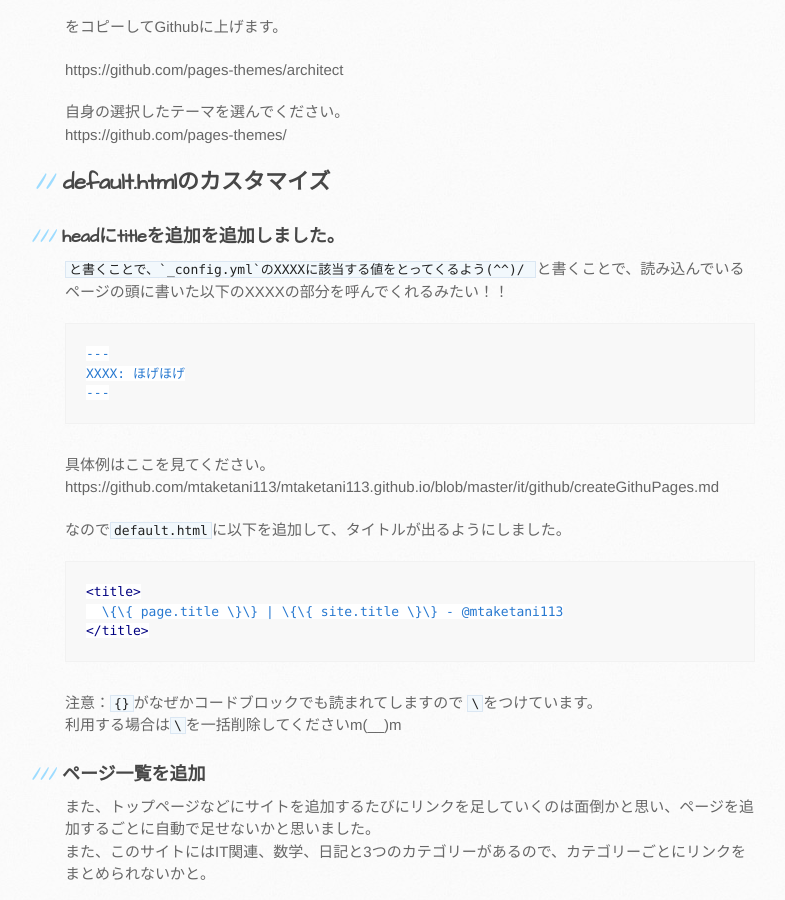
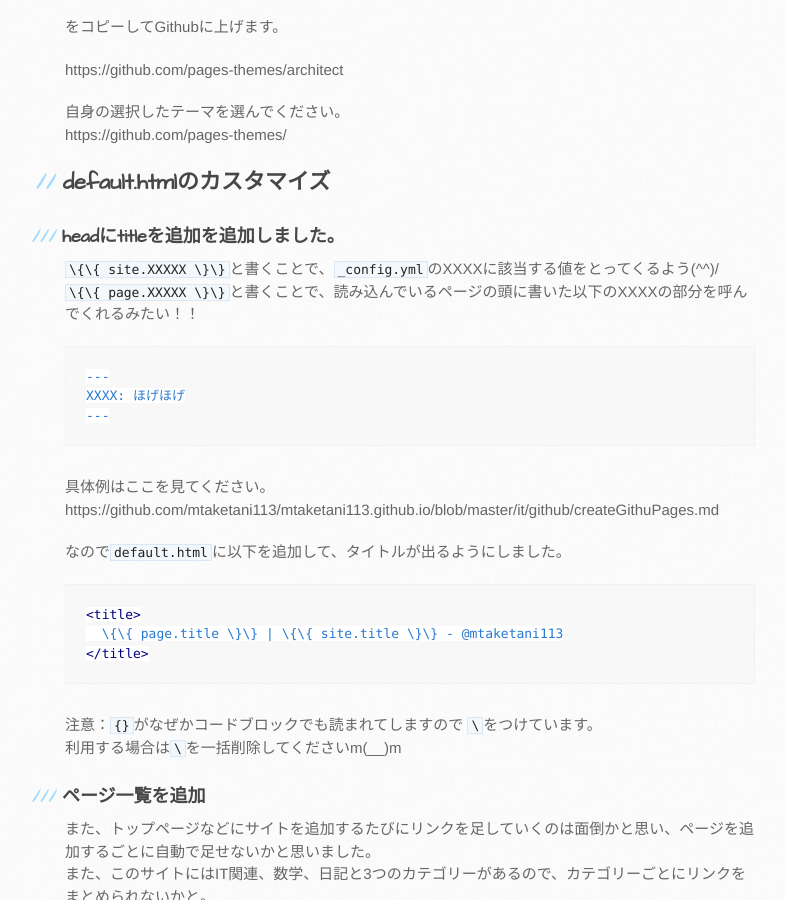
Before and after one commit to mtaketani113/mtaketani113.github.io, a Jekyll site: the page built from it/github/createGithuPages.md, in a window 1280 px wide and 900 px high, scrolled down 1118 px. Shown: the whole window, without its empty margins (105-890 px from the left). Built offline with Jekyll 4.4.1, drawn with Linux system fonts in a browser that asks for light colours; the repository's description, which GitHub fills in, is left out.

Commit message:
｛をエスケープ

````diff
--- a/it/github/createGithuPages.md
+++ b/it/github/createGithuPages.md
@@ -56,8 +56,8 @@ https://github.com/pages-themes/
 
 ### headにtitleを追加を追加しました。
 
-`{{ site.XXXXX }}`と書くことで、`_config.yml`のXXXXに該当する値をとってくるよう(^^)/
-`{{ page.XXXXX }}`と書くことで、読み込んでいるページの頭に書いた以下のXXXXの部分を呼んでくれるみたい！！
+`\{\{ site.XXXXX \}\}`と書くことで、`_config.yml`のXXXXに該当する値をとってくるよう(^^)/
+`\{\{ page.XXXXX \}\}`と書くことで、読み込んでいるページの頭に書いた以下のXXXXの部分を呼んでくれるみたい！！
 
 ```
 ---
````
